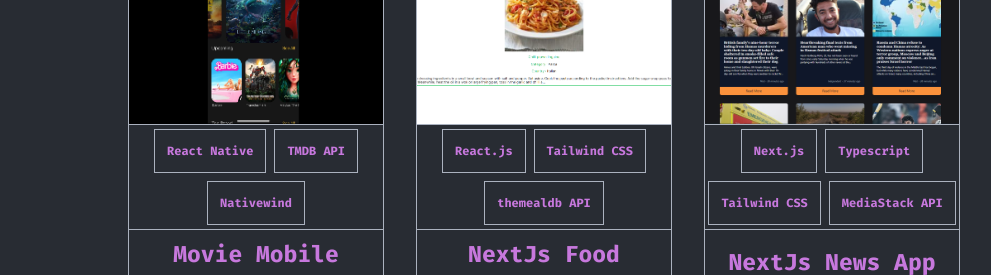
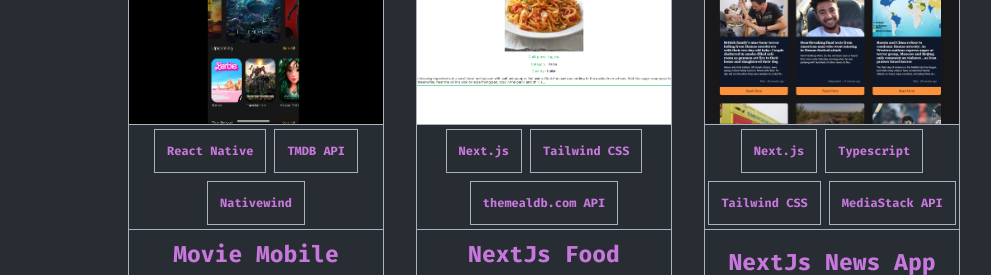
Before and after one commit to khant21699/Ts-Portfolio, a React (Vite) app: page / in a window 1280 px wide. Shown: the part 2680-2955 px from the top of the page, without its empty margins (96-1087 px from the left). Built offline with nearby package versions, Linux system fonts and the light colour scheme.

Commit message:
update works

```diff
--- a/src/Pages/Works.tsx
+++ b/src/Pages/Works.tsx
@@ -63,7 +63,7 @@
           live=""
         />
         <WorksCards
-          techs={["React.js", "Tailwind CSS", "themealdb API"]}
+          techs={["Next.js", "Tailwind CSS", "themealdb.com API"]}
           title="NextJs Food Recipes App"
           live="https://food-recipes-nextjs-sux3.vercel.app/"
           imgSrc={Food}
```
